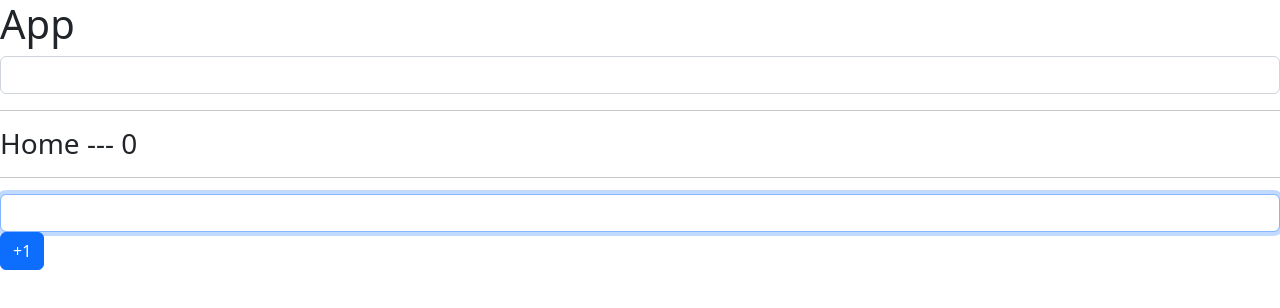
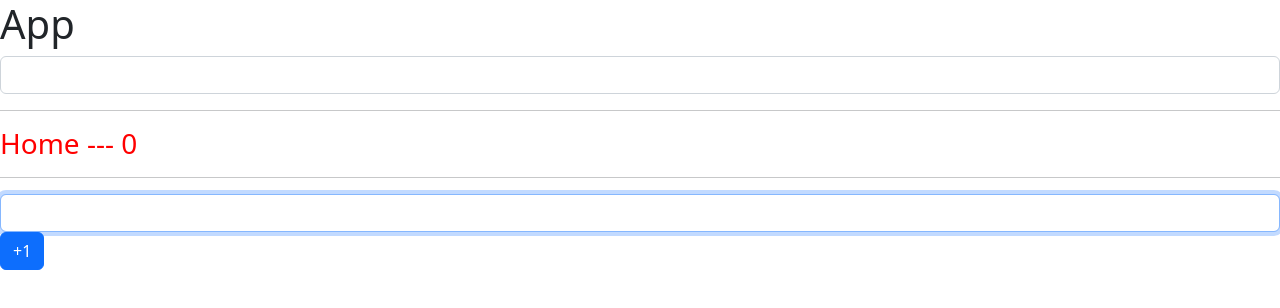
Before and after one commit to lienyun/20220918--component-note, a Vue app: page / in a window 1280 px wide. Shown: the top 308 px of the page. Built offline with nearby package versions, Linux system fonts and the light colour scheme.

Commit message:
Custom Directives 參數

```diff
--- a/src/components/07.directive/Home.vue
+++ b/src/components/07.directive/Home.vue
@@ -1,9 +1,9 @@
 <template>
   <div>
-    <h3>Home --- {{count}}</h3>
+    <h3 v-color="'red'">Home --- {{count}}</h3>
     <hr>
     <!-- 想要邊+1 input也能focus->updated -->
-    <input type="text" class="form-control" v-focus />
+    <input type="text" class="form-control" v-focus v-color="'cyan'"/>
     <button type="button" class="btn btn-primary" @click="count+=1">+1</button>
 
   </div>
--- a/src/main.js
+++ b/src/main.js
@@ -19,4 +19,8 @@ const app = createApp(App)
 app.directive('focus', (el) => {
   el.focus()
 })
+
+app.directive('color', (el, binding) => {
+  el.style.color = binding.value
+})
 app.mount('#app')
```
